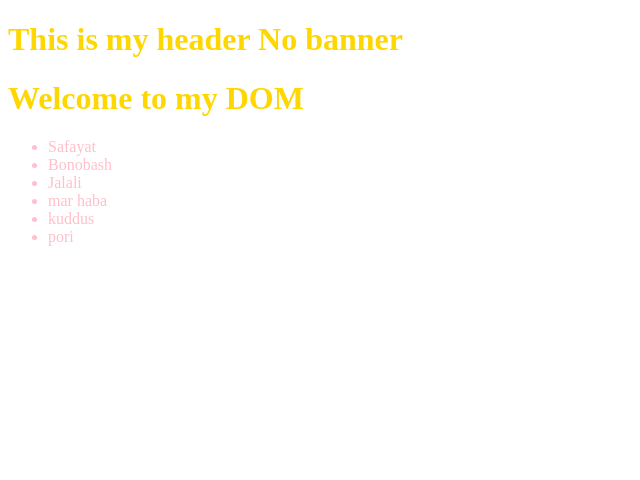
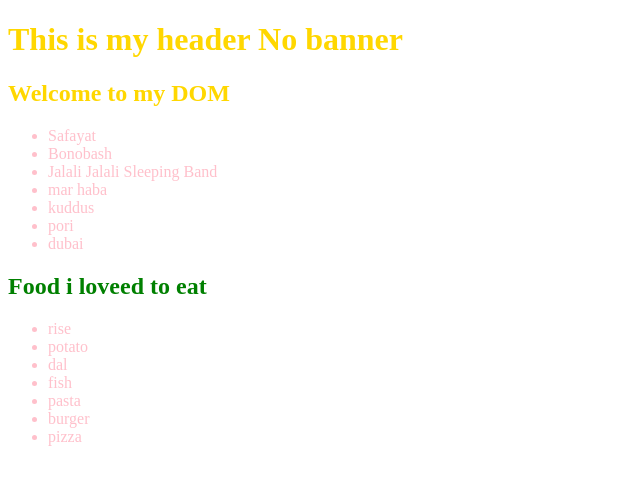
Before and after one commit to jobaydulcse/Tour-of-DOM, a plain HTML site: page index.html in a window 1280 px wide. Shown: the whole page, without its empty margins (0-640 px from the left). Drawn offline with Linux system fonts and the light colour scheme.

Commit message:
getElementsByClass VS getElementById

```diff
--- a/index.html
+++ b/index.html
@@ -8,6 +8,9 @@
       h1 {
         color: gold;
       }
+      #food-title {
+        color: green;
+      }
     </style>
     <link rel="stylesheet" href="style/styles.css" />
   </head>
@@ -16,15 +19,30 @@
       <h1>This is my header No banner</h1>
     </header>
     <main>
+      <section>
         <h1>Welcome to my DOM</h1>
         <ul>
           <li>Safayat</li>
           <li>Bonobash</li>
-        <li>Jalali</li>
+          <li id="band">Jalali</li>
           <li>mar haba</li>
           <li>kuddus</li>
           <li>pori</li>
+          <li class="international">dubai</li>
         </ul>
+      </section>
+      <section>
+        <h1 id="food-title">I love Food</h1>
+        <ul>
+          <li>rise</li>
+          <li>potato</li>
+          <li>dal</li>
+          <li>fish</li>
+          <li class="foreign">pasta</li>
+          <li class="foreign">burger</li>
+          <li class="foreign">pizza</li>
+        </ul>
+      </section>
     </main>
     <script>
       //   console.log("hello from javascript");
@@ -45,13 +63,29 @@
       console.log(liCollection);
       for (const li of liCollection) {
         // console.log(li);
-        console.log(li.innerText);
+        // console.log(li.innerText);
       }
 
       //   All H1 tags
       const allHeadings = document.getElementsByTagName("h1");
       for (const heading of allHeadings) {
-        console.log(heading.innerText);
+        // console.log(heading.innerText);
+      }
+
+      // Get By Id
+      const foodTitleH1 = document.getElementById("food-title");
+      console.log(foodTitleH1.innerText);
+      foodTitleH1.innerText = "Food i loveed to eat ";
+
+      const bandElement = document.getElementById("band");
+      bandElement.innerText = "Jalali Jalali Sleeping Band";
+
+      // // get element by class name
+      const foreignElements = document.getElementsByClassName("foreign");
+      console.log(foreignElements);
+
+      for (const element of foreignElements) {
+        console.log(element.innerText);
       }
     </script>
     <script src="js/hello.js"></script>
```
Lines whose indentation alone changed are shown as unchanged.
